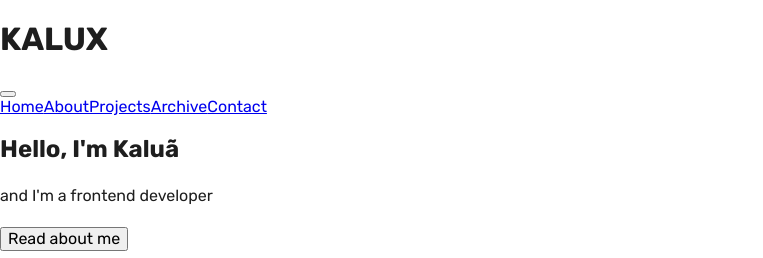
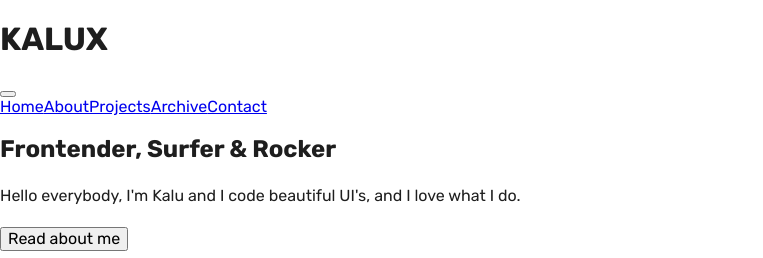
Before and after one commit to kaluabentes/old-kalu.dev, a Next.js app: page / in a window 1280 px wide. Shown: the top 258 px of the page, without its empty margins (0-763 px from the left). Built offline with nearby package versions, Linux system fonts and the light colour scheme.

Commit message:
Update cover content

```diff
--- a/src/components/organisms/cover/index.js
+++ b/src/components/organisms/cover/index.js
@@ -10,8 +10,10 @@ const Cover = ({}) => (
   <div className={styles.cover}>
     <Container>
       <div className={styles.inner}>
-        <h2 className={styles.title}>Hello, I'm Kaluã</h2>
-        <p className={styles.subtitle}>and I'm a frontend developer</p>
+        <h2 className={styles.title}>Frontender, Surfer & Rocker</h2>
+        <p className={styles.subtitle}>
+          Hello everybody, I'm Kalu and I code beautiful UI's, and I love what I do.
+        </p>
         <Button href="/about">Read about me</Button>
       </div>
     </Container>
```
